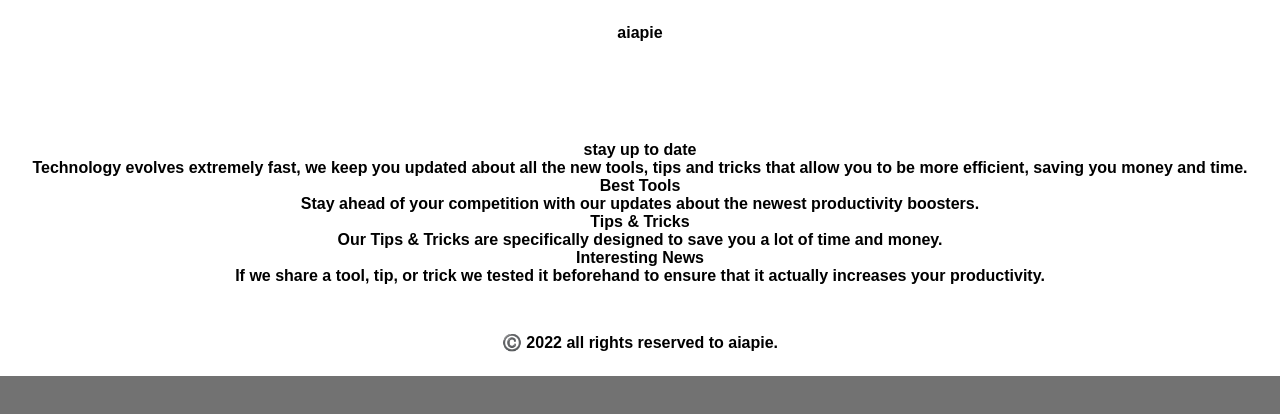
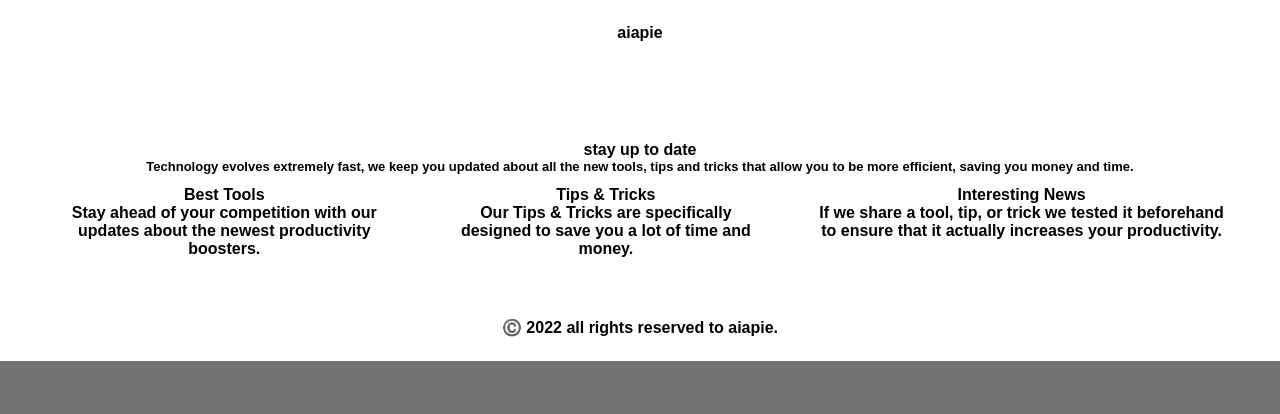
Before and after one commit to YannisDoerig/aiapie, a website with bundled scripts: page public/index.html in a window 1280 px wide. Built offline with nearby package versions, Linux system fonts and the light colour scheme; some packages are replaced by stand-ins of ours.

Commit message:
style changes home

```diff
--- a/public/css/aiapie.css
+++ b/public/css/aiapie.css
@@ -1,6 +1,35 @@
-.main-wrapper {
-  height: auto;
-  width: auto;
-  padding: 1%;
-  background: white;
+.intro-wrapper {
 }
+
+.services-wrapper {
+  display: flex;
+  flex-direction: column;
+}
+.services-title {
+  font-size: medium;
+  font-weight: bold;
+}
+.services-description {
+  font-size: small;
+}
+.services-sections-wrapper {
+  display: flex;
+  flex-direction: row;
+}
+.service-section {
+  display: flex;
+  flex-direction: column;
+  background-color: white;
+  box-shadow: inset;
+  padding: 12px 24px;
+}
+.service-title {
+  font-size: medium;
+  font-weight: bold;
+  color: black;
+}
+.service-description {
+  font-size: medium;
+  font-weight: bold;
+  color: black;
+}
--- a/public/index.html
+++ b/public/index.html
@@ -7,7 +7,7 @@
     <link rel="icon" type="image/x-icon" href="/images/favicon.png" />
 
     <link rel="stylesheet" href="css/styles.css" />
-    <!-- <link rel="stylesheet" href="css/aiapie.css" /> -->
+    <link rel="stylesheet" href="css/aiapie.css" />
     <link rel="stylesheet" href="css/auth.css" />
 
     <!-- update the version number as needed -->
```
